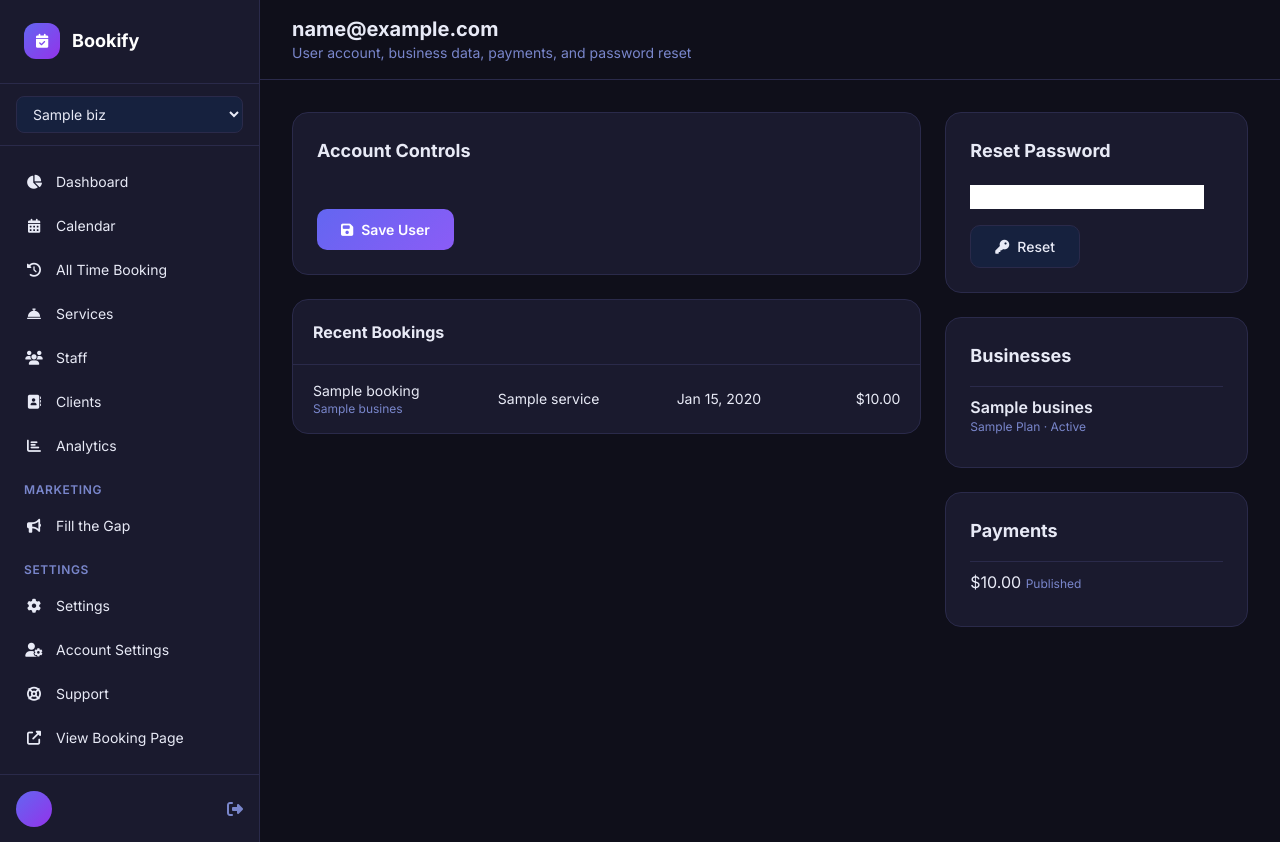
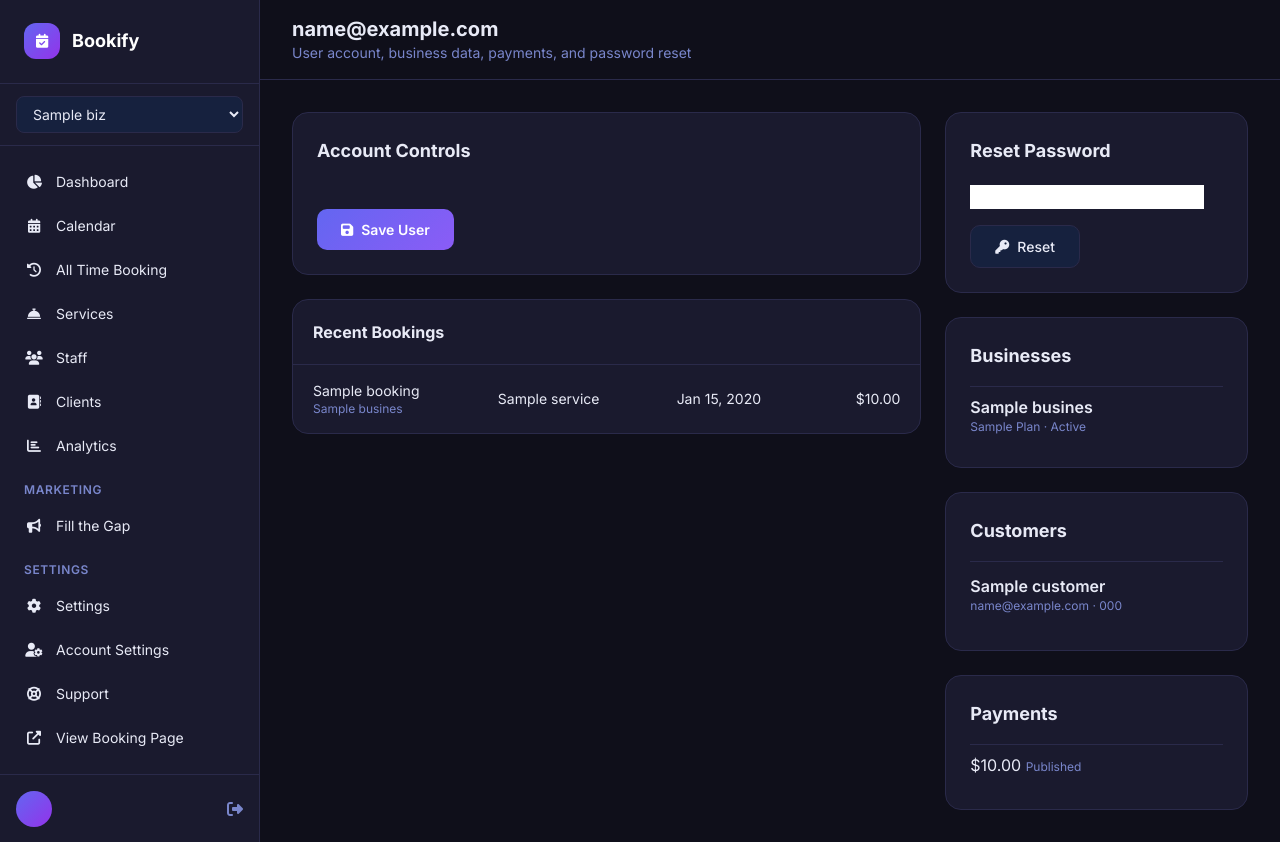
Before and after one commit to tshihab07/Online-Booking-Platform, a Django app: template accounts/templates/accounts/platform_admin/user_detail.html in a window 1280 px wide. Shown: the part 87-929 px from the top of the page. Run offline with Django 5.2, Linux system fonts and the light colour scheme; the template is opened without the code that fills it: most values are stand-ins (such as "Sample title", 1, 10 or a date in 2020); form fields are guessed from the names that the template uses; some libraries are stand-ins or nearby versions.

Commit message:
Display related customers and user business details on platform admin user detail page

```diff
--- a/accounts/templates/accounts/platform_admin/user_detail.html
+++ b/accounts/templates/accounts/platform_admin/user_detail.html
@@ -41,6 +41,17 @@
       {% for business in businesses %}<div class="py-2 border-t border-[var(--color-border)]"><div class="font-semibold">{{ business.name }}</div><div class="text-xs text-[var(--color-text-muted)]">{{ business.plan|title }} · {{ business.subscription_status|title }}</div></div>{% empty %}<p class="text-sm text-[var(--color-text-muted)]">No businesses.</p>{% endfor %}
     </div>
     <div class="card p-6">
+      <h2 class="text-lg font-bold mb-4">Customers</h2>
+      {% for customer in customers %}
+      <div class="py-3 border-t border-[var(--color-border)]">
+        <div class="font-semibold">{{ customer.customer_name }}</div>
+        <div class="text-xs text-[var(--color-text-muted)]">{{ customer.customer_email }} · {{ customer.customer_phone }}</div>
+      </div>
+      {% empty %}
+      <p class="text-sm text-[var(--color-text-muted)]">No customers found.</p>
+      {% endfor %}
+    </div>
+    <div class="card p-6">
       <h2 class="text-lg font-bold mb-4">Payments</h2>
       {% for payment in payments %}<a class="block py-2 border-t border-[var(--color-border)]" href="{% url 'accounts:platform_payment_detail' payment.pk %}">{{ payment.amount|currency }} <span class="text-xs text-[var(--color-text-muted)]">{{ payment.status|title }}</span></a>{% empty %}<p class="text-sm text-[var(--color-text-muted)]">No payments.</p>{% endfor %}
     </div>
```
